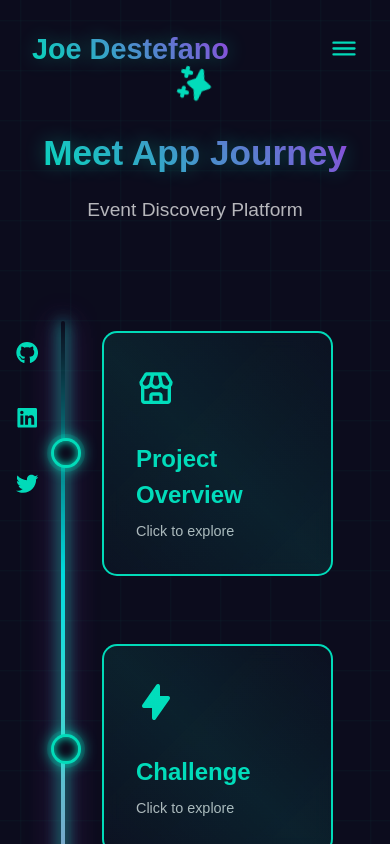
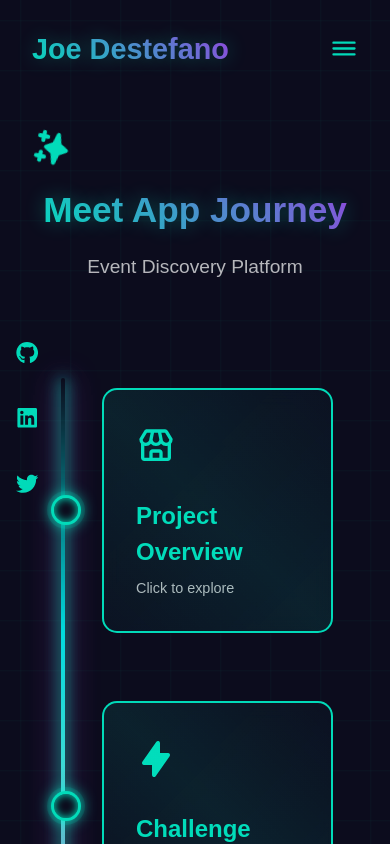
Before and after one commit to JDestefano11/React-Portfolio-Vite, a React (Vite) app: page /meetapp in a window 390 px wide. Shown: the top 844 px of the page. Built offline with nearby package versions, Linux system fonts and the light colour scheme.

Commit message:
"Moved timeline spark down on the  case study file for better"

```diff
--- a/src/pages/TrendHiveCaseStudy/TrendHiveCaseStudy.css
+++ b/src/pages/TrendHiveCaseStudy/TrendHiveCaseStudy.css
@@ -10,7 +10,7 @@
   min-height: 100vh;
   background: var(--digital-black);
   color: white;
-  padding: 4rem 2rem;
+  padding: 8rem 2rem 4rem;
   position: relative;
   overflow: hidden;
   background-image: linear-gradient(
@@ -397,7 +397,7 @@
 
 @media (max-width: 768px) {
   .timeline-container {
-    padding: 4rem 2rem;
+    padding: 9rem 2rem 4rem;
   }
 
   .timeline-header h1 {
@@ -426,11 +426,17 @@
   .timeline-network-icon {
     font-size: 25rem;
   }
+  .timeline-spark-icon {
+    margin-top: 4rem;
+    margin-bottom: 2rem;
+    display: block;
+  }
 }
 
 @media (max-width: 480px) {
   .timeline-header h1 {
     font-size: 2.2rem;
+    margin-top: 2rem;
   }
 
   .timeline-modal-content {
```
